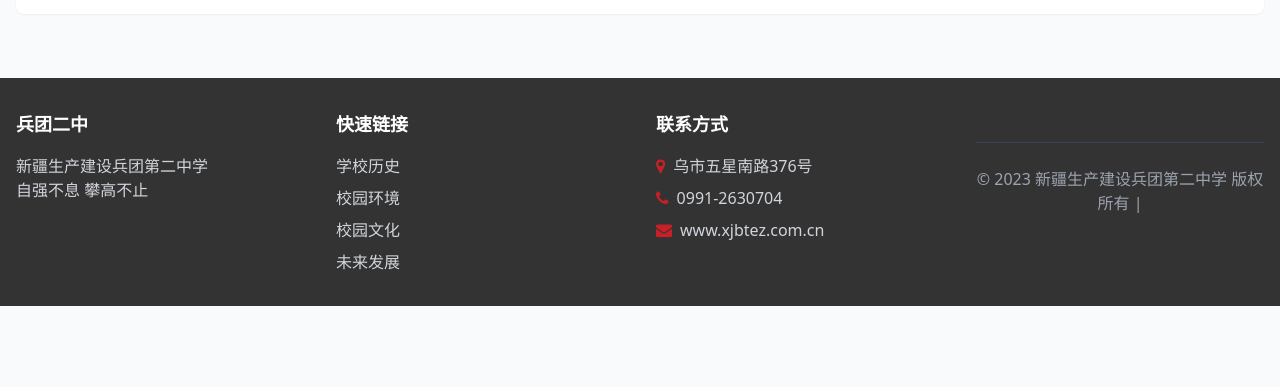
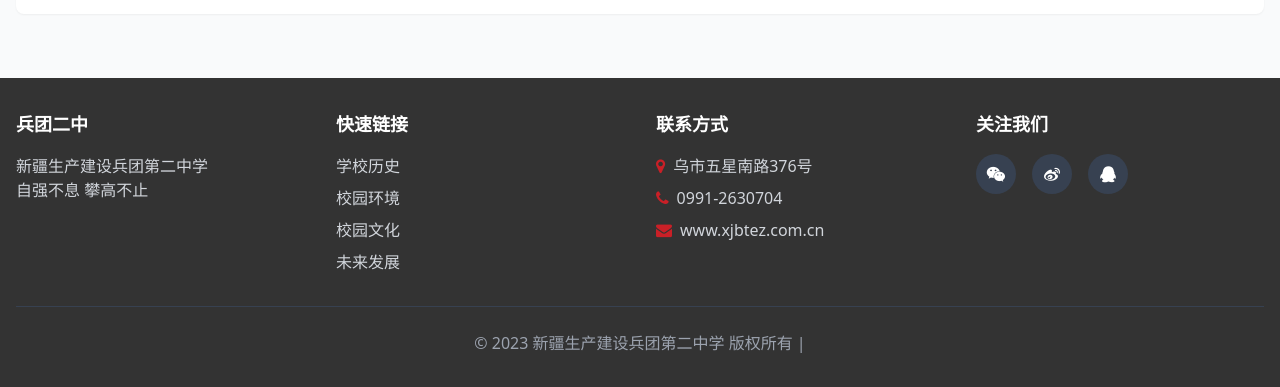
Before and after one commit to Tab-boom/re-01, a plain HTML site: page index.html in a window 1280 px wide. Shown: the part 4514-4901 px from the top of the page. Before the commit the page ends 4820 px from the top, so only its background shows below. Drawn offline with nearby package versions, Linux system fonts and the light colour scheme.

Commit message:
Update index.html

```diff
--- a/index.html
+++ b/index.html
@@ -357,7 +357,15 @@
           </ul>
         </div>
 
-
+        <div>
+          <h3 class="text-lg font-bold mb-4">关注我们</h3>
+          <div class="flex space-x-4">
+            <a href="#" class="w-10 h-10 rounded-full bg-gray-700 flex items-center justify-center hover:bg-primary transition"><i class="fa fa-wechat"></i></a>
+            <a href="#" class="w-10 h-10 rounded-full bg-gray-700 flex items-center justify-center hover:bg-primary transition"><i class="fa fa-weibo"></i></a>
+            <a href="#" class="w-10 h-10 rounded-full bg-gray-700 flex items-center justify-center hover:bg-primary transition"><i class="fa fa-qq"></i></a>
+          </div>
+        </div>
+      </div>
 
       <div class="border-t border-gray-700 mt-8 pt-6 text-center text-gray-400">
         <p>&copy; 2023 新疆生产建设兵团第二中学 版权所有 | </p>
```
